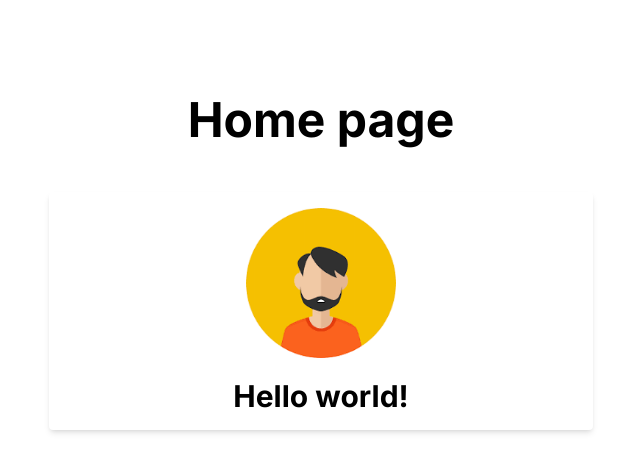
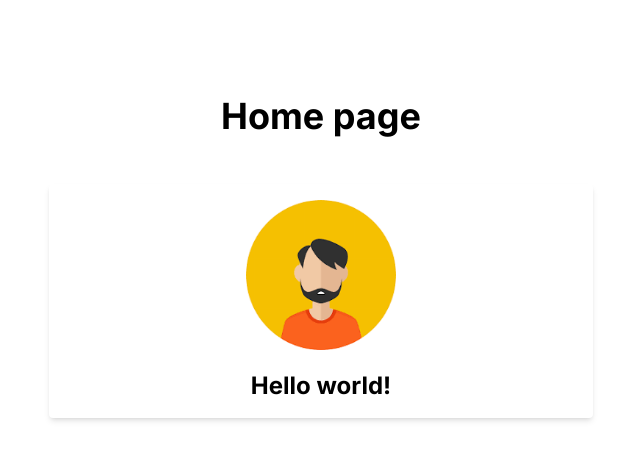
Before and after one commit to Dhanasekar16big7/nextjs, a Next.js app: page / in a window 1280 px wide. Shown: the top 472 px of the page, without its empty margins (319-959 px from the left). Built offline with nearby package versions, Linux system fonts and the light colour scheme.

Commit message:
changes done

```diff
--- a/src/app/page.js
+++ b/src/app/page.js
@@ -3,10 +3,10 @@ import Image from "next/image";
 export default function Home() {
   return (
     <main className="flex min-h-screen flex-col items-center gap-12 p-24">
-      <h1 className="text-5xl font-bold">Home page</h1>
+      <h1 className="text-4xl font-bold text-center">Home page</h1>
       <div className="card_data flex flex-col items-center gap-5 shadow-md p-4 rounded w-1/2 text-center bg-white">
         <Image src="/user-image.png" alt="Vercel Logo" width={150} height={150} />
-        <p className="text-3xl font-bold">Hello world!</p>
+        <p className="text-2xl font-bold">Hello world!</p>
       </div>
     </main>
   );
```
